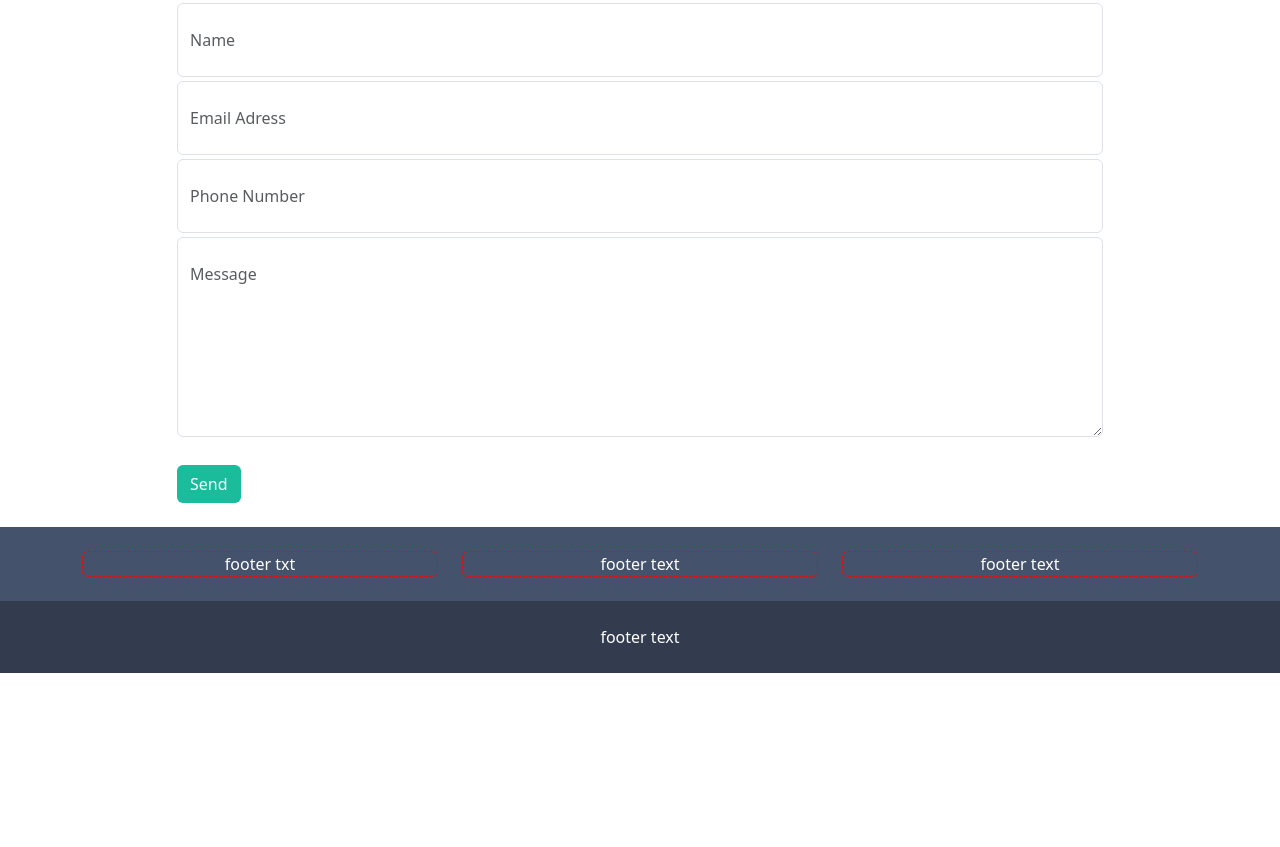
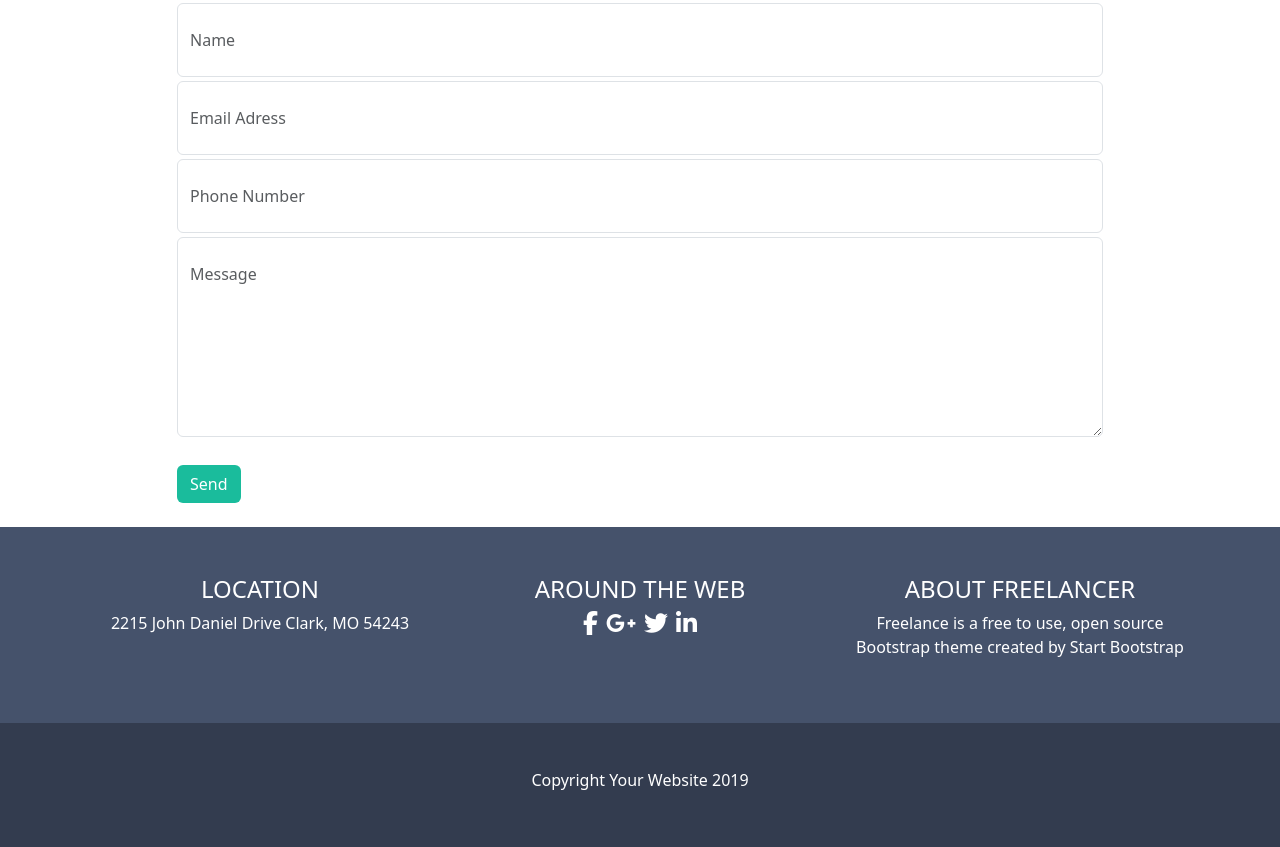
Before and after one commit to lorenzodisanto/html-css-bootstrap-freelancer, a plain HTML site: page index.html in a window 1280 px wide. Shown: the part 1907-2754 px from the top of the page. Before the commit the page ends 2580 px from the top, so only its background shows below. Drawn offline with nearby package versions, Linux system fonts and the light colour scheme.

Commit message:
feat: add footer content

```diff
--- a/index.html
+++ b/index.html
@@ -242,28 +242,49 @@
     <!-- FOOTER -->
     <footer>
       <div id="footer-top">
-        <div class="container text-center py-4">
-          <div class="row flex-column justify-content-center flex-md-row">
+        <div class="container text-center py-5">
+          <div class="row g-4 flex-column justify-content-center flex-md-row">
             <div class="col-md-4">
-              <div class="card border-dashed bg-transparent text-white">
-                footer txt
+              <div class="card border border-0 bg-transparent text-white">
+                <h4>LOCATION</h4>
+                <p>2215 John Daniel Drive Clark, MO 54243</p>
               </div>
             </div>
             <div class="col-md-4">
-              <div class="card border-dashed bg-transparent text-white">
-                footer text
+              <div class="card border border-0 bg-transparent text-white">
+                <h4>AROUND THE WEB</h4>
+                <div class="d-flex justify-content-center gap-2">
+                  <div class="web-icon">
+                    <i class="fa-brands fa-facebook-f fa-xl"></i>
+                  </div>
+                  <div class="web-icon">
+                    <i class="fa-brands fa-google-plus-g fa-xl"></i>
+                  </div>
+                  <div class="web-icon">
+                    <i class="fa-brands fa-twitter fa-xl"></i>
+                  </div>
+                  <div class="web-icon">
+                    <i class="fa-brands fa-linkedin-in fa-xl"></i>
+                  </div>
+                </div>
               </div>
             </div>
             <div class="col-md-4">
-              <div class="card border-dashed bg-transparent text-white">
-                footer text
+              <div class="card border border-0 bg-transparent text-white">
+                <h4>ABOUT FREELANCER</h4>
+                <p>
+                  Freelance is a free to use, open source Bootstrap theme
+                  created by Start Bootstrap
+                </p>
               </div>
             </div>
           </div>
         </div>
       </div>
       <div id="footer-bottom">
-        <div class="container p-4 text-center text-white">footer text</div>
+        <div class="container py-5 text-center text-white">
+          <h6>Copyright Your Website 2019</h6>
+        </div>
       </div>
     </footer>
     <script
```
